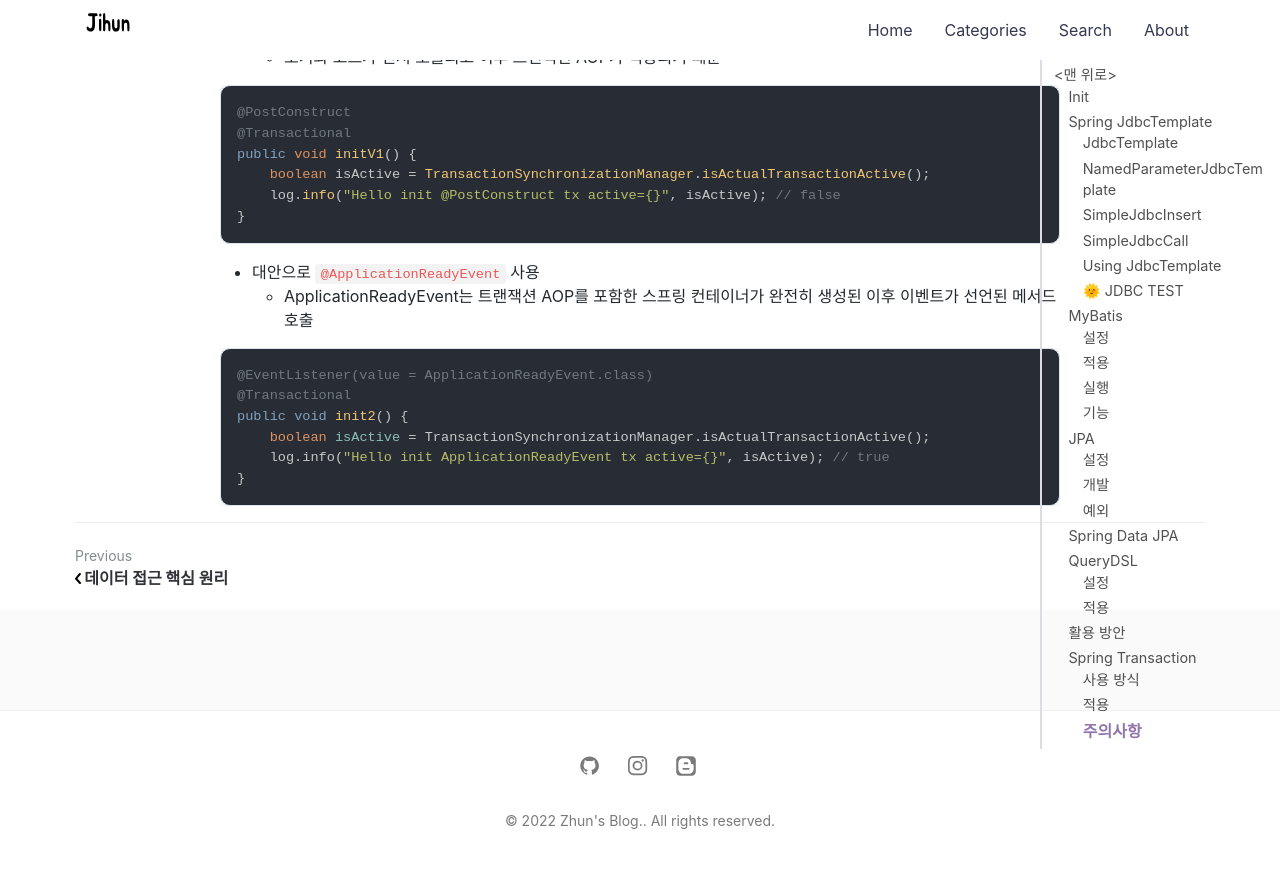
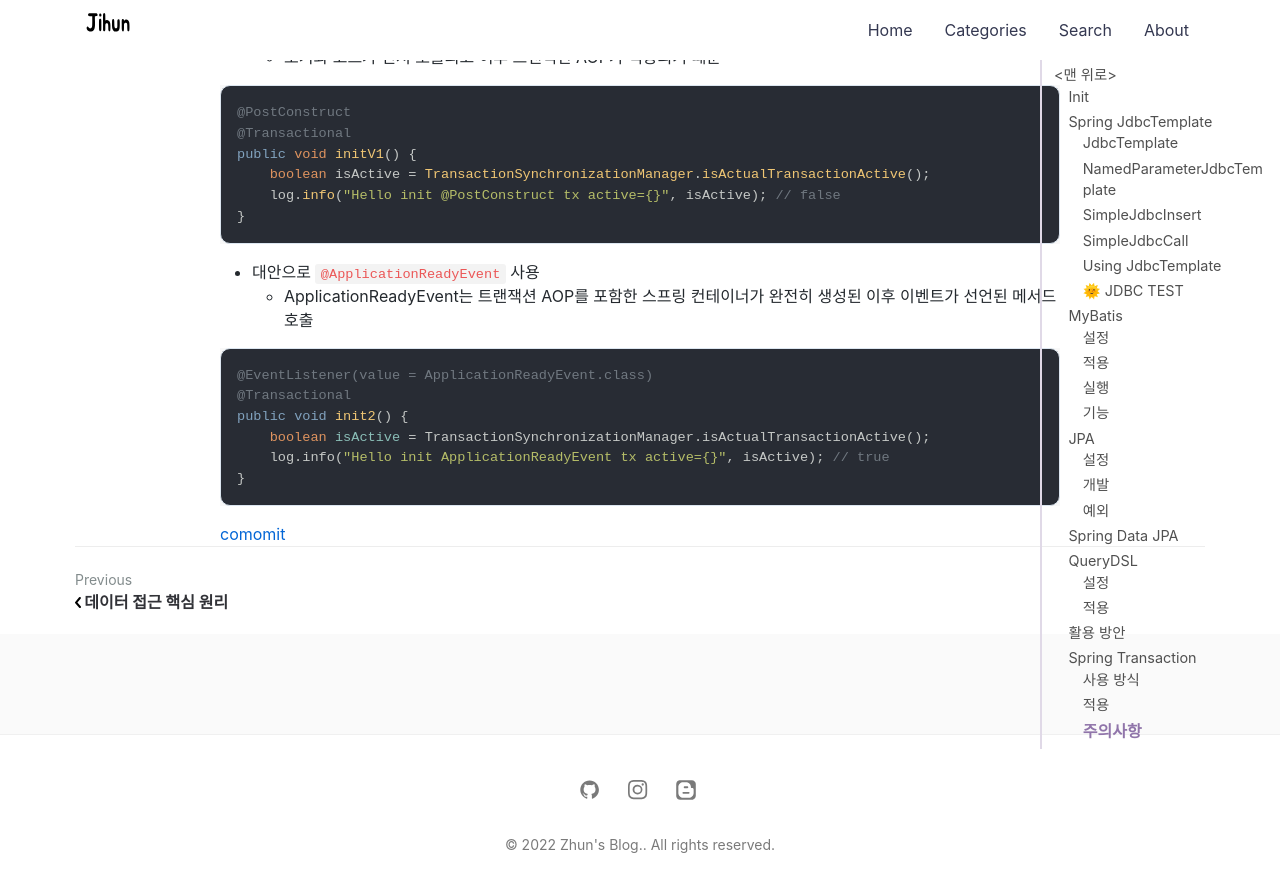
Before and after one commit to jihunparkme/jihunparkme.github.io, a Jekyll site: the page built from _posts/2022-08-08-Spring-DB-Part2.md, in a window 1280 px wide and 900 px high, scrolled down 22700 px. Shown: the top 892 px of the window. Built offline with Jekyll 4.4.1, drawn with Linux system fonts in a browser that asks for light colours; nearby versions of some CDN libraries; comment, search, counter and statistics services are not loaded.

Commit message:
add: commit url

````diff
--- a/_posts/2022-08-08-Spring-DB-Part2.md
+++ b/_posts/2022-08-08-Spring-DB-Part2.md
@@ -939,3 +939,5 @@ public void init2() {
     log.info("Hello init ApplicationReadyEvent tx active={}", isActive); // true
 }
 ```
+
+[comomit](https://github.com/jihunparkme/Inflearn-Spring-DB/commit/d9b2790c8eaa0e2fbd08b8f42a63942d57e8934e)
````
